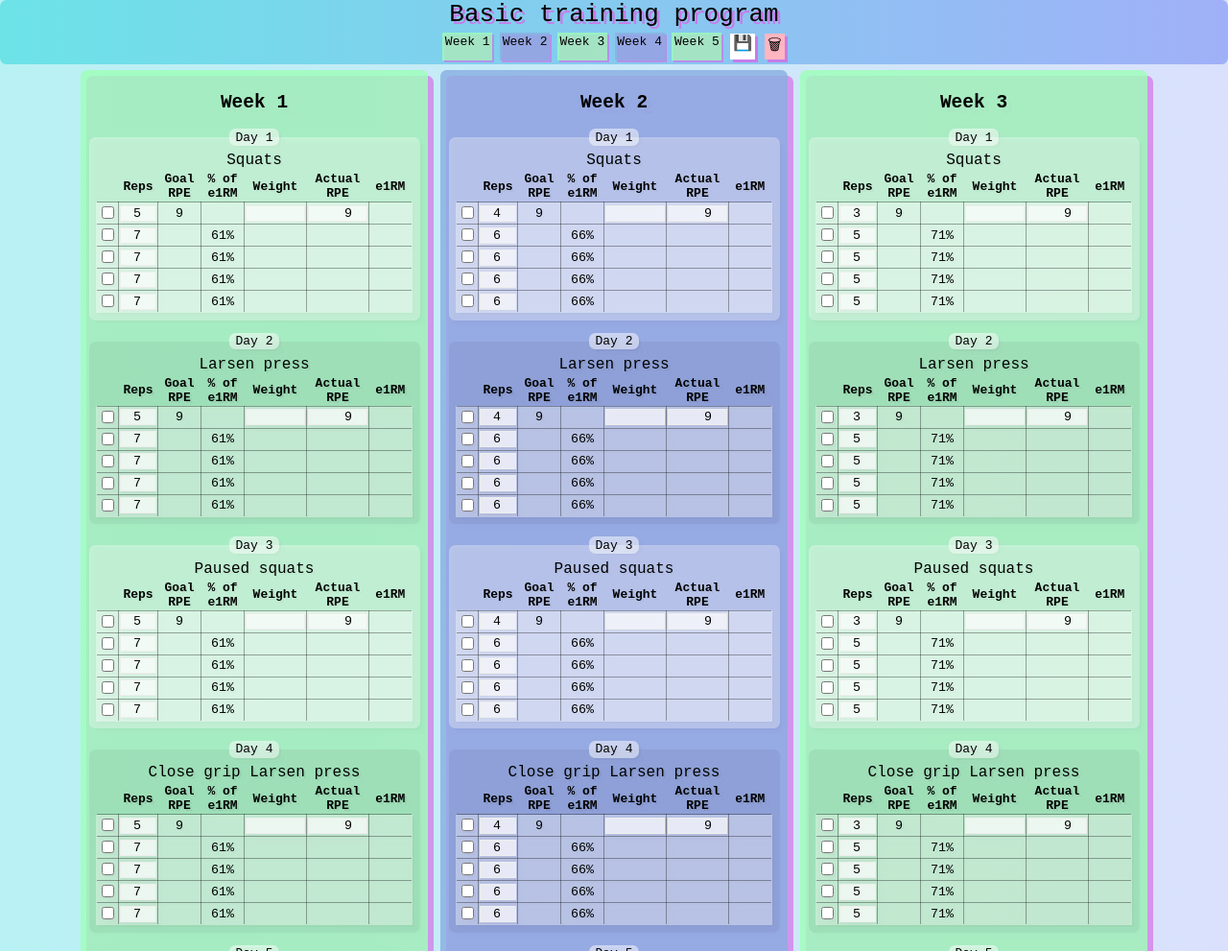
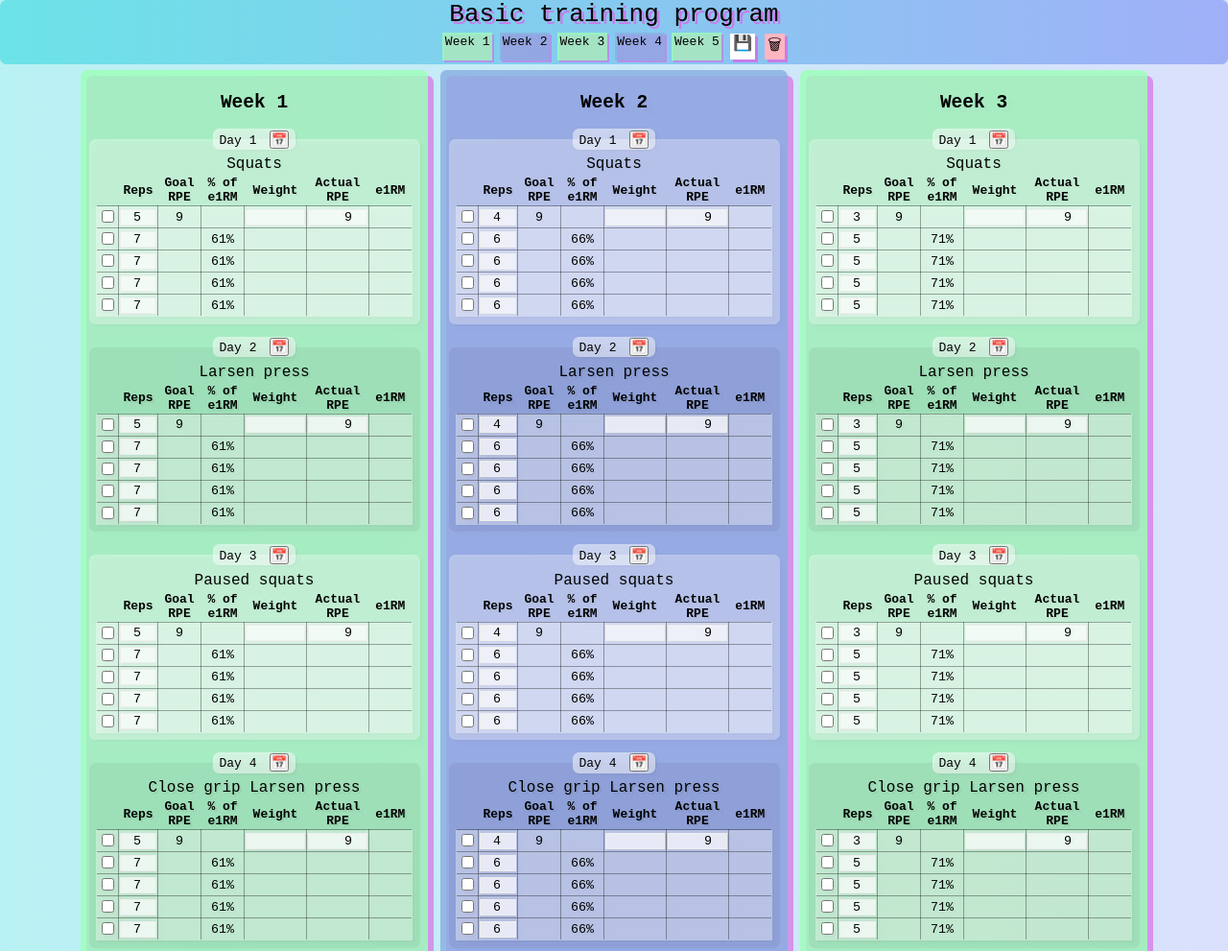
Before and after one commit to trulsebb/trainingProgramGenerator, a plain HTML site: page index.html in a window 1280 px wide. Shown: the top 991 px of the page at 96% size. Drawn offline with Linux system fonts and the light colour scheme.

Commit message:
Update index.html

```diff
--- a/index.html
+++ b/index.html
@@ -222,6 +222,10 @@
             .progressionBox {
                 border: 0.1em solid;
             }
+            .dateButton {
+                padding: 0;
+                margin-left: 1em;
+            }
 
         </style>
 
@@ -234,6 +238,6 @@
                 navigator.serviceWorker.register("/serviceworker.js");
             }
         </script>
-        <script src="miniapp.js"></script>
+        <script src="app.js"></script>
     </body>
 </html>
```
